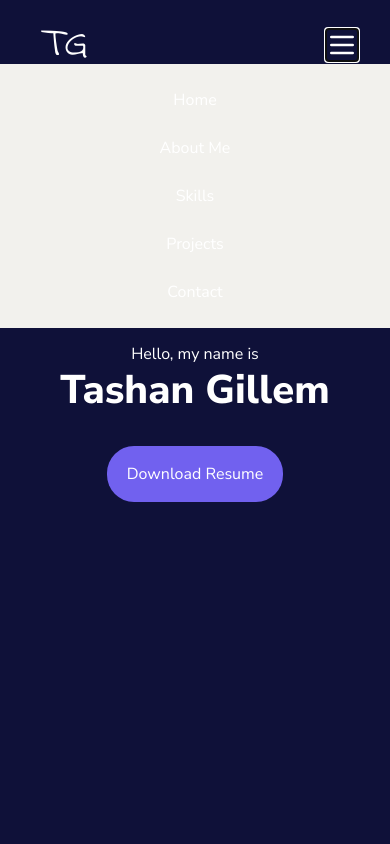
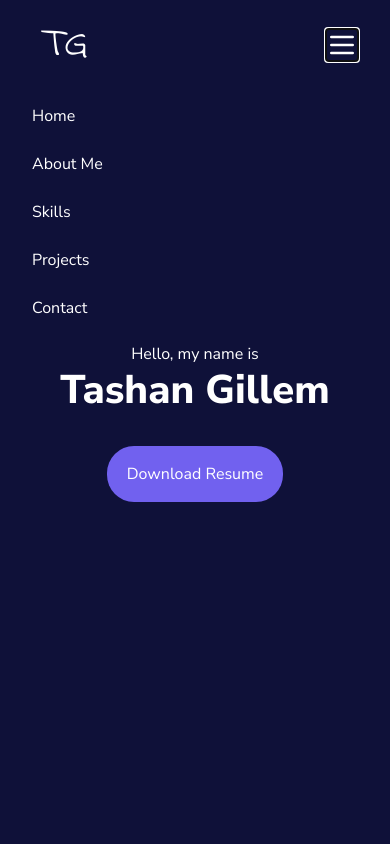
Before and after one commit to gillemta/portfolio-v2, a React (Vite) app: page / in a window 390 px wide. Both pictures are taken after a click on the button 342 px from the left and 44 px from the top of the page. Shown: the top 844 px of the page. Built offline with nearby package versions, Linux system fonts and the light colour scheme; no server answers.

Commit message:
Added hover states and micro-interactions

```diff
--- a/src/components/forms/ContactForm.tsx
+++ b/src/components/forms/ContactForm.tsx
@@ -96,7 +96,7 @@ export default function ContactForm() {
     }
 
     return (
-        <Card size="lg">
+        <Card size="lg" className="w-3/4 mx-auto">
             { }
             <form className="contact-form text-left" onSubmit={handleSubmit}>
                 <div className="contact-form-group">
--- a/src/components/layout/Navbar.tsx
+++ b/src/components/layout/Navbar.tsx
@@ -1,11 +1,18 @@
 import { useState } from "react";
-
-
+import { AnimatePresence, motion } from "framer-motion";
 
 export function Navbar() {
     const [isMenuOpen, setIsMenuOpen] = useState(false)
 
     const toggleMenu = () => setIsMenuOpen(!isMenuOpen)
+
+    const scrollToSection = (sectionId: string) => {
+        const element = document.getElementById(sectionId);
+        if (element) {
+            element.scrollIntoView({ behavior: 'smooth' });
+        }
+        setIsMenuOpen(false); // Close mobile menu after clicking
+    }
 
     return (
         <nav className="w-full fixed top-0 z-50 bg-primary py-4">
@@ -20,21 +27,21 @@ export function Navbar() {
                     { }
                     <div className="hidden md:block">
                         <div className="">
-                            <a href="#" className="px-4 py-2 text-secondary">
+                            <button onClick={() => scrollToSection('home')} className="px-4 py-2 text-secondary hover:text-accent transition-colors">
                                 Home
-                            </a>
-                            <a href="#" className="px-4 py-2 text-secondary">
+                            </button>
+                            <button onClick={() => scrollToSection('about')} className="px-4 py-2 text-secondary hover:text-accent transition-colors">
                                 About Me
-                            </a>
-                            <a href="#" className="px-4 py-2 text-secondary">
+                            </button>
+                            <button onClick={() => scrollToSection('skills')} className="px-4 py-2 text-secondary hover:text-accent transition-colors">
                                 Skills
-                            </a>
-                            <a href="#" className="px-4 py-2 text-secondary">
+                            </button>
+                            <button onClick={() => scrollToSection('projects')} className="px-4 py-2 text-secondary hover:text-accent transition-colors">
                                 Projects
-                            </a>
-                            <a href="#" className="px-4 py-2 text-secondary">
+                            </button>
+                            <button onClick={() => scrollToSection('contact')} className="px-4 py-2 text-secondary hover:text-accent transition-colors">
                                 Contact
-                            </a>
+                            </button>
                         </div>
                     </div>
 
@@ -51,27 +58,66 @@ export function Navbar() {
                     </div>
 
                     { }
+                    <AnimatePresence>
                         {isMenuOpen && (
-                        <div className="md:hidden absolute top-16 left-0 right-0 z-10 bg-light text-secondary">
+                            <motion.div
+                                className="md:hidden absolute top-20 left-0 right-0 z-10 text-secondary"
+                                style={{ backgroundColor: 'var(--color-primary)' }}
+                                initial={{ opacity: 0, y: -20 }}
+                                animate={{ opacity: 1, y: 0 }}
+                                exit={{ opacity: 0, y: -20 }}
+                                transition={{ duration: 0.3, ease: "easeInOut" }}
+                            >
                                 <div className="flex flex-col space-y-2 p-4">
-                                <a onClick={toggleMenu} href="#" className="block py-2 px-4">
+                                    <motion.button
+                                        onClick={() => scrollToSection('home')}
+                                        className="block py-2 px-4 text-left hover:text-accent transition-colors"
+                                        initial={{ opacity: 0, x: -20 }}
+                                        animate={{ opacity: 1, x: 0 }}
+                                        transition={{ delay: 0.1, duration: 0.2 }}
+                                    >
                                         Home
-                                </a>
-                                <a onClick={toggleMenu} href="#" className="block py-2 px-4">
+                                    </motion.button>
+                                    <motion.button
+                                        onClick={() => scrollToSection('about')}
+                                        className="block py-2 px-4 text-left hover:text-accent transition-colors"
+                                        initial={{ opacity: 0, x: -20 }}
+                                        animate={{ opacity: 1, x: 0 }}
+                                        transition={{ delay: 0.15, duration: 0.2 }}
+                                    >
                                         About Me
-                                </a>
-                                <a onClick={toggleMenu} href="#" className="block py-2 px-4">
+                                    </motion.button>
+                                    <motion.button
+                                        onClick={() => scrollToSection('skills')}
+                                        className="block py-2 px-4 text-left hover:text-accent transition-colors"
+                                        initial={{ opacity: 0, x: -20 }}
+                                        animate={{ opacity: 1, x: 0 }}
+                                        transition={{ delay: 0.2, duration: 0.2 }}
+                                    >
                                         Skills
-                                </a>
-                                <a onClick={toggleMenu} href="#" className="block py-2 px-4">
+                                    </motion.button>
+                                    <motion.button
+                                        onClick={() => scrollToSection('projects')}
+                                        className="block py-2 px-4 text-left hover:text-accent transition-colors"
+                                        initial={{ opacity: 0, x: -20 }}
+                                        animate={{ opacity: 1, x: 0 }}
+                                        transition={{ delay: 0.25, duration: 0.2 }}
+                                    >
                                         Projects
-                                </a>
-                                <a onClick={toggleMenu} href="#" className="block py-2 px-4">
+                                    </motion.button>
+                                    <motion.button
+                                        onClick={() => scrollToSection('contact')}
+                                        className="block py-2 px-4 text-left hover:text-accent transition-colors"
+                                        initial={{ opacity: 0, x: -20 }}
+                                        animate={{ opacity: 1, x: 0 }}
+                                        transition={{ delay: 0.3, duration: 0.2 }}
+                                    >
                                         Contact
-                                </a>
+                                    </motion.button>
                                 </div>
-                        </div>
+                            </motion.div>
                         )}
+                    </AnimatePresence>
                 </div>
             </div>
 
--- a/src/components/sections/Projects.tsx
+++ b/src/components/sections/Projects.tsx
@@ -46,7 +46,8 @@ export function Projects() {
   }
 
   return (
-    <BaseSection id="projects" bgColor="bg-light">
+    <BaseSection className="mb-16" id="projects" bgColor="bg-light">
+      <div className="w-full max-w-6xl mx-auto">
         <h2 className="text-primary pb-16 text-center">Projects</h2>
 
         {lastUpdated && (
@@ -56,7 +57,7 @@ export function Projects() {
         )}
 
         {/* 3 Cards Vertically */}
-      <div className="flex flex-col items-center gap-8">
+        <div className="grid grid-cols-1 md:grid-cols-3 gap-8 justify-items-center">
           {projects.length > 0 ? (
             projects.map((project, index) => (
               <ProjectCard
@@ -75,6 +76,7 @@ export function Projects() {
             </div>
           )}
         </div>
+      </div>
     </BaseSection>
   );
 }
--- a/src/components/sections/Skills.tsx
+++ b/src/components/sections/Skills.tsx
@@ -13,7 +13,7 @@ export function Skills() {
       <h2 className="text-primary pb-16 text-center">Skills</h2>
 
       {/* 2x2 Grid Layout */}
-      <div className="grid grid-cols-1 gap-6 justify-items-center">
+      <div className="flex flex-col items-center gap-6">
         <SkillsCard
             icon={<FaCode size={24} />}
             title="Languages"
--- a/src/components/ui/BaseSection.tsx
+++ b/src/components/ui/BaseSection.tsx
@@ -9,7 +9,7 @@ export function BaseSection({ id, children, bgColor = "bg-light", className = ""
     return (
         <section
             id={id}
-            className={`w-full ${bgColor} min-h-screen flex items-center justify-center ${className}`}
+            className={`w-full ${bgColor} min-h-screen flex items-center justify-center py-10 ${className}`}
         >
             <div className="container">
                 <div className="text-center space-y-4">
--- a/src/index.css
+++ b/src/index.css
@@ -79,6 +79,7 @@ html, body {
   min-height: 100vh;
   font-family: var(--font-primary);
   color: var(--color-text);
+  scroll-behavior: smooth;
 }
 
 h1 {
@@ -186,7 +187,13 @@ section {
   background-color: var(--color-text-secondary);
   border-radius: 0.5rem;
   box-shadow: 0 4px 6px -1px rgba(0, 0, 0, 0.1), 0 2px 4px -1px rgba(0, 0, 0, 0.06);
-  width: 75%
+  width: 100%;
+  max-width: 350px;
+}
+
+/* Override for contact form to allow 75% width */
+.card-base.w-3\/4 {
+  max-width: 75%;
 }
 
 /* Card Size Variants */
@@ -207,6 +214,12 @@ section {
   text-align: center; /* Ensure text is centered within each pill */
 }
 
+/* Skills Card Specific Styling - Make them smaller */
+.card-sm {
+  max-width: 280px; /* Smaller than default card-base */
+  width: 100%;
+}
+
 .button-primary {
   width: 176px;
   height: 56px;
@@ -217,16 +230,29 @@ section {
   font-weight: var(--font-weight-regular);
   font-size: var(--font-size-base);
   line-height: var(--line-height-base);
-  /* PLACEHOLDER: Add hover state */
-  /* PLACEHOLDER: Add focus state */
+  cursor: pointer;
+  transition: opacity 0.3s ease, transform 0.2s ease;
+}
+
+.button-primary:hover {
+  opacity: 0.9;
+  transform: translateY(-2px);
+}
+
+.button-primary:active {
+  transform: translateY(0);
 }
 
 /* Project Card Styles */
 .project-card {
   width: 100%;
-  max-width: 400px; /* Wider than skills cards */
+  max-width: 350px; /* Consistent with card-base */
   padding: 0; /* Remove default padding for custom layout */
   overflow: hidden; /* Ensure image doesn't overflow */
+  margin: 0 auto; /* Center the card within its grid cell */
+  display: flex;
+  flex-direction: column;
+  height: 100%; /* Fill the full height of the grid cell */
 }
 
 .project-image-container {
@@ -252,9 +278,9 @@ section {
   background-color: var(--color-primary); /* Dark background */
   color: var(--color-text-secondary); /* White text */
   padding: 1.5rem; /* p-6 */
-  min-height: 200px; /* Ensure consistent height */
   display: flex;
   flex-direction: column;
+  flex-grow: 1; /* Fill remaining space */
   justify-content: space-between;
 }
 
@@ -271,6 +297,7 @@ section {
   margin-bottom: 1rem; /* mb-4 */
   color: var(--color-text-secondary);
   opacity: 0.9;
+  flex-grow: 1; /* Take up available space */
 }
 
 .project-technologies {
@@ -359,6 +386,37 @@ section {
   line-height: var(--line-height-sm);
   border: none;
   cursor: pointer;
+  transition: opacity 0.3s ease, transform 0.2s ease;
+}
+
+.form-button:hover {
+  opacity: 0.9;
+  transform: translateY(-1px);
+}
+
+.form-button:active {
+  transform: translateY(0);
+}
+
+/* Contact Form Input Hover States */
+input[type="text"],
+input[type="email"],
+textarea {
+  transition: border-color 0.3s ease, box-shadow 0.3s ease, opacity 0.3s ease;
+}
+
+input[type="text"]:focus,
+input[type="email"]:focus,
+textarea:focus {
+  outline: none;
+  border-color: var(--color-accent);
+  box-shadow: 0 0 0 2px rgba(42, 255, 198, 0.2);
+}
+
+input[type="text"]:hover,
+input[type="email"]:hover,
+textarea:hover {
+  opacity: 0.9;
 }
 
 /* 7. Accessibility and Focus Styles - PLACEHOLDER: Customize these */
@@ -373,6 +431,25 @@ button:focus-visible {
 /* 8. Smooth Transitions */
 * {
   transition: color 0.2s ease, background-color 0.2s ease;
+}
+
+/* Navigation and Footer Hover Effects */
+nav button, footer a {
+  cursor: pointer;
+  transition: color 0.3s ease, transform 0.2s ease;
+}
+
+nav button:hover, footer a:hover {
+  color: var(--color-accent);
+  transform: translateY(-1px);
+}
+
+/* Mobile Navigation Hover Effects */
+@media (max-width: 767px) {
+  nav button:hover {
+    color: var(--color-accent);
+    transform: translateY(-1px);
+  }
 }
 
 /* 9. Responsive Breakpoints - PLACEHOLDER: Add responsive styles */
```
Also changed, not shown: src/components/layout/Footer.tsx (+16 -2 lines), src/components/ui/Button.tsx (+14 -1 lines). Lines whose indentation alone changed are shown as unchanged.
